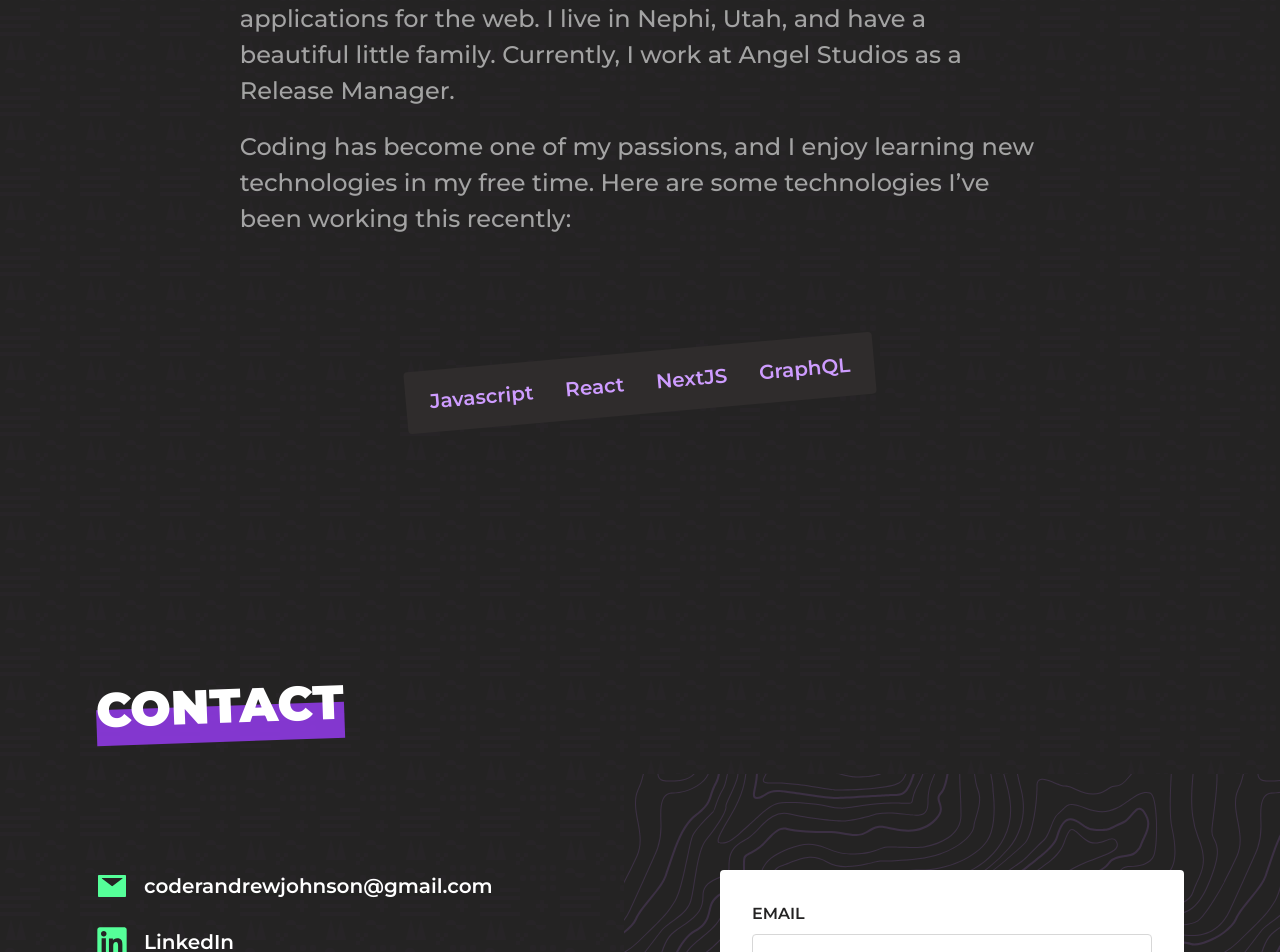
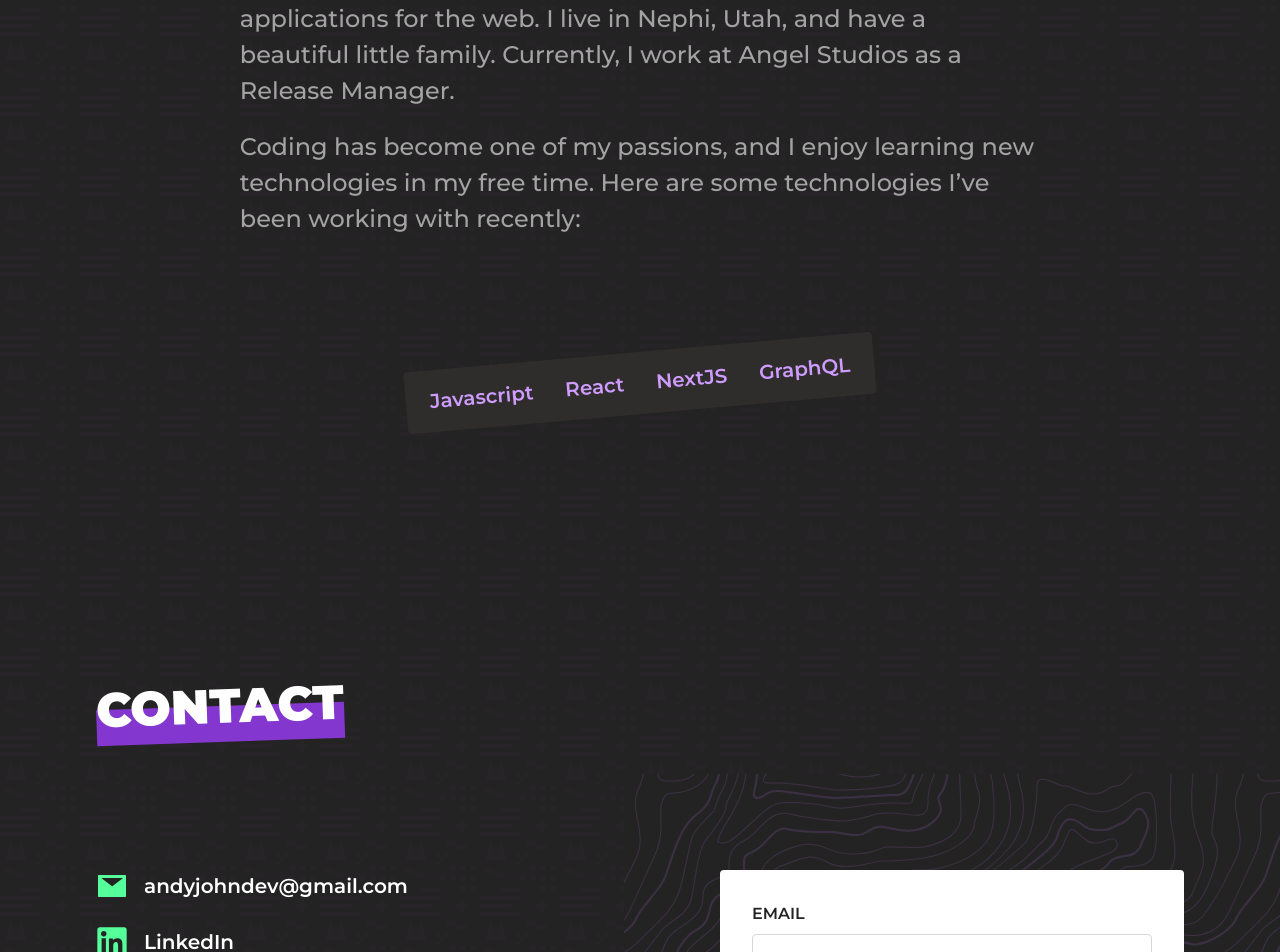
Before and after one commit to andrewjohnsondev/portfolio, a Next.js app: page / in a window 1280 px wide. Shown: the part 2520-3472 px from the top of the page. Built offline with nearby package versions, Linux system fonts and the light colour scheme.

Commit message:
Fixed scroll bug

```diff
--- a/components/About/index.js
+++ b/components/About/index.js
@@ -77,7 +77,7 @@ function index() {
             Hello! My name is <span>Andrew Johnson</span>, and I enjoy building applications for the web. I live in Nephi, Utah, and have a beautiful little family. Currently, I work at Angel Studios
             as a Release Manager.
           </p>
-          <p>Coding has become one of my passions, and I enjoy learning new technologies in my free time. Here are some technologies I’ve been working this recently:</p>
+          <p>Coding has become one of my passions, and I enjoy learning new technologies in my free time. Here are some technologies I’ve been working with recently:</p>
           <ul className='technologies'>
             <li>Javascript</li>
             <li>React</li>
--- a/components/Contact/index.js
+++ b/components/Contact/index.js
@@ -72,9 +72,9 @@ function index() {
           <ul className='contact__inner-links'>
             <img className='send' src='/assets/send.svg' alt='' />
             <li className='greenHover'>
-              <a href='mailto: coderandrewjohnson@gmail.com'>
+              <a href='mailto: andyjohndev@gmail.com'>
                 <img src='/assets/email.svg' alt='email' />
-                <span>coderandrewjohnson@gmail.com</span>
+                <span>andyjohndev@gmail.com</span>
               </a>
             </li>
             <li className='greenHover'>
--- a/components/Navigation/Navbar.js
+++ b/components/Navigation/Navbar.js
@@ -3,7 +3,7 @@ import NavLink from './NavLink';
 import styled from 'styled-components';
 import { config } from '../../styles/GlobalStyles';
 import Hamburger from './Mobile/Hamburger';
-import { useState } from 'react';
+import { useState, useEffect } from 'react';
 import useMenuInit from '../../lib/hooks/useMenuInit';
 
 const StyledNavBar = styled.nav`
@@ -59,6 +59,14 @@ function Navbar() {
   const [isOpen, setIsOpen] = useState(false);
   const [initMenu] = useMenuInit();
 
+  useEffect(() => {
+    if (isOpen) {
+      document.body.classList.add('stopScroll');
+    } else {
+      document.body.classList.remove('stopScroll');
+    }
+  }, [isOpen]);
+
   return (
     <StyledNavBar initMenu={initMenu} isOpen={isOpen} aria-label='primary' className='bg-white'>
       <div className='wrapper nav'>
```
Also changed, not shown: styles/GlobalStyles.js.
